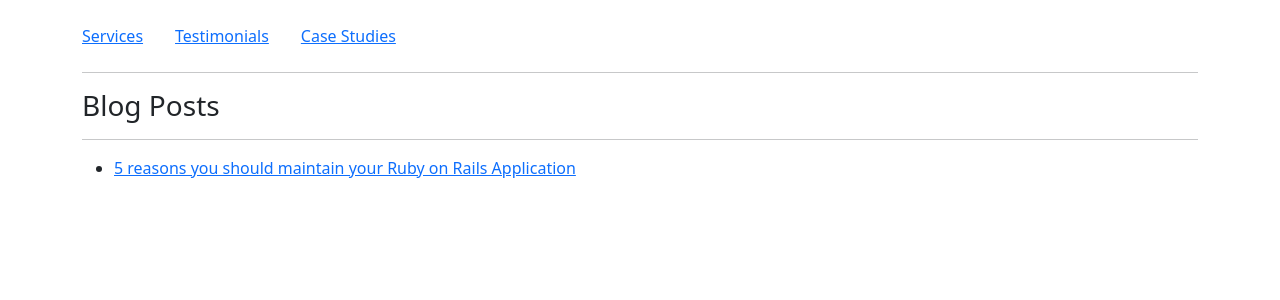
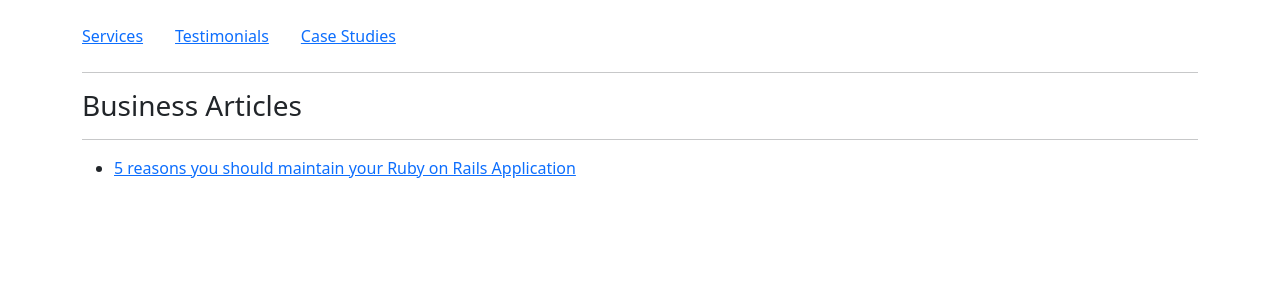
Before and after one commit to waleo/railsfever-2024, a Jekyll site: the page built from posts.html, in a window 1280 px wide. Shown: the top 300 px of the page. Built offline with Jekyll 4.4.1, drawn with Linux system fonts in a browser that asks for light colours.

Commit message:
add first business post

```diff
--- a/posts.html
+++ b/posts.html
@@ -4,13 +4,11 @@ exclude_bottom_nav: true
 ---
 
 <hr />
-<h1 class="h3">Blog Posts</h1>
+<h3>Business Articles</h3>
 <hr />
 
+{% for post in site.categories.business %}
 <ul>
-  {% for post in site.posts %}
-  <li>
-    <a href="{{ post.url }}">{{ post.title }}</a>
-  </li>
-  {% endfor %}
+  <li><a href="{{ post.url }}">{{ post.title }}</a></li>
 </ul>
+{% endfor %}
```
Also changed, not shown: blog/business/_posts/2024-04-13-5-reasons-you-should-maintain-your-ruby-on-rails-application.md (renamed from blog/_posts/2024-04-13-5-reasons-you-should-maintain-your-ruby-on-rails-application.md).
